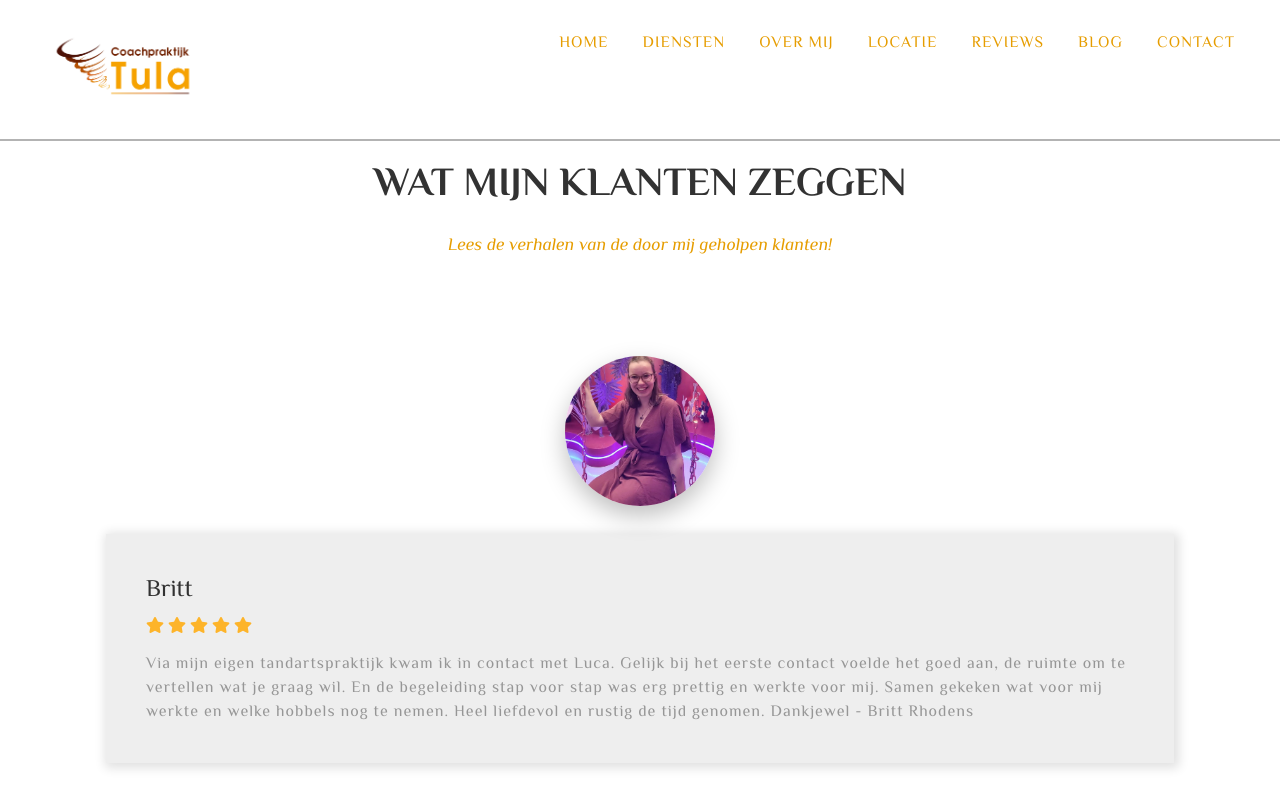
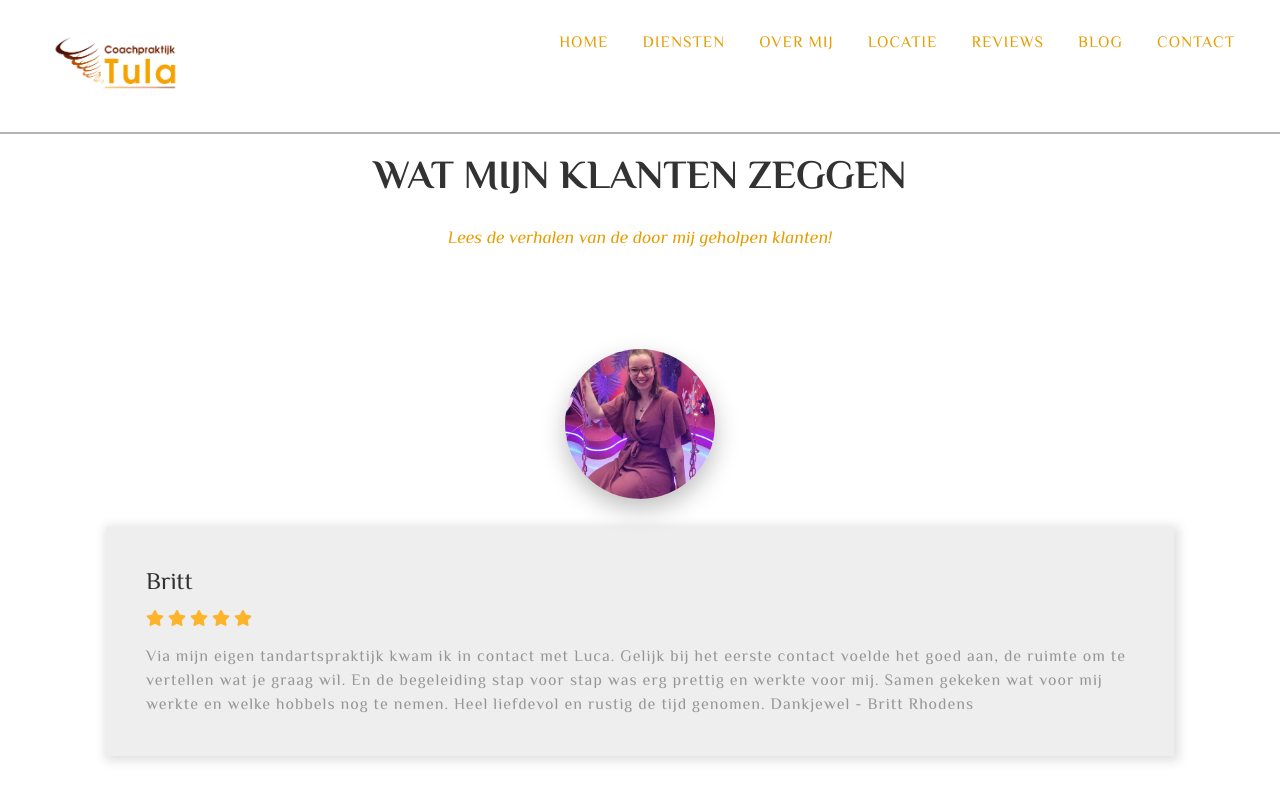
Before and after one commit to CoderFa2/websiteangst2, a plain HTML site: page public/review.html in a window 1280 px wide. Shown: the top 800 px of the page. Drawn offline with nearby package versions, Linux system fonts and the light colour scheme; a script that the page names is missing.

Commit message:
Update review.html

```diff
--- a/public/review.html
+++ b/public/review.html
@@ -19,7 +19,7 @@
         <div class="header-container">
             <div class="site-logo">
                 <a href="images/Tula_logo-1-scaled.jpg" width="140">
-                    <img src="images/Tula_logo-1-scaled.jpg" alt="Logo" width="155">
+                    <img src="images/Tula_logo-1-scaled.jpg" alt="Logo" width="140">
                 </a>
             </div>
 
```
